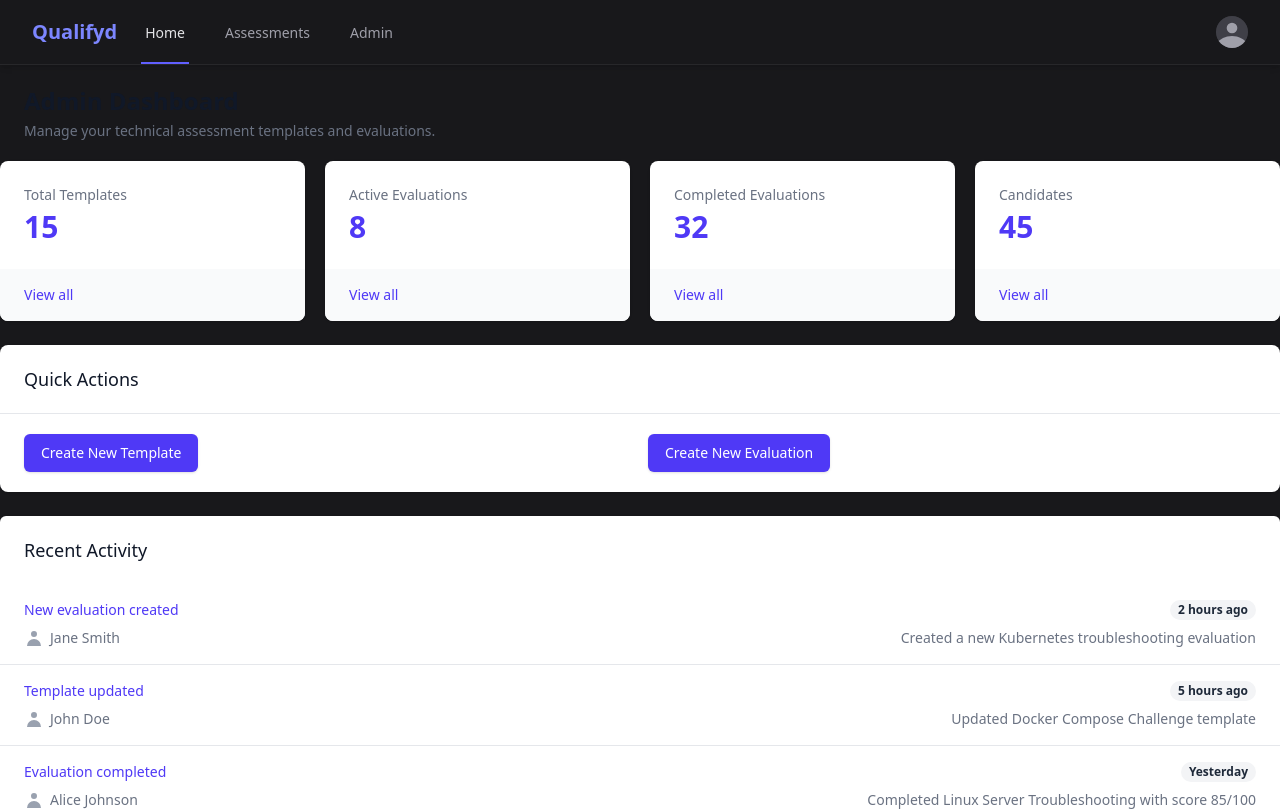
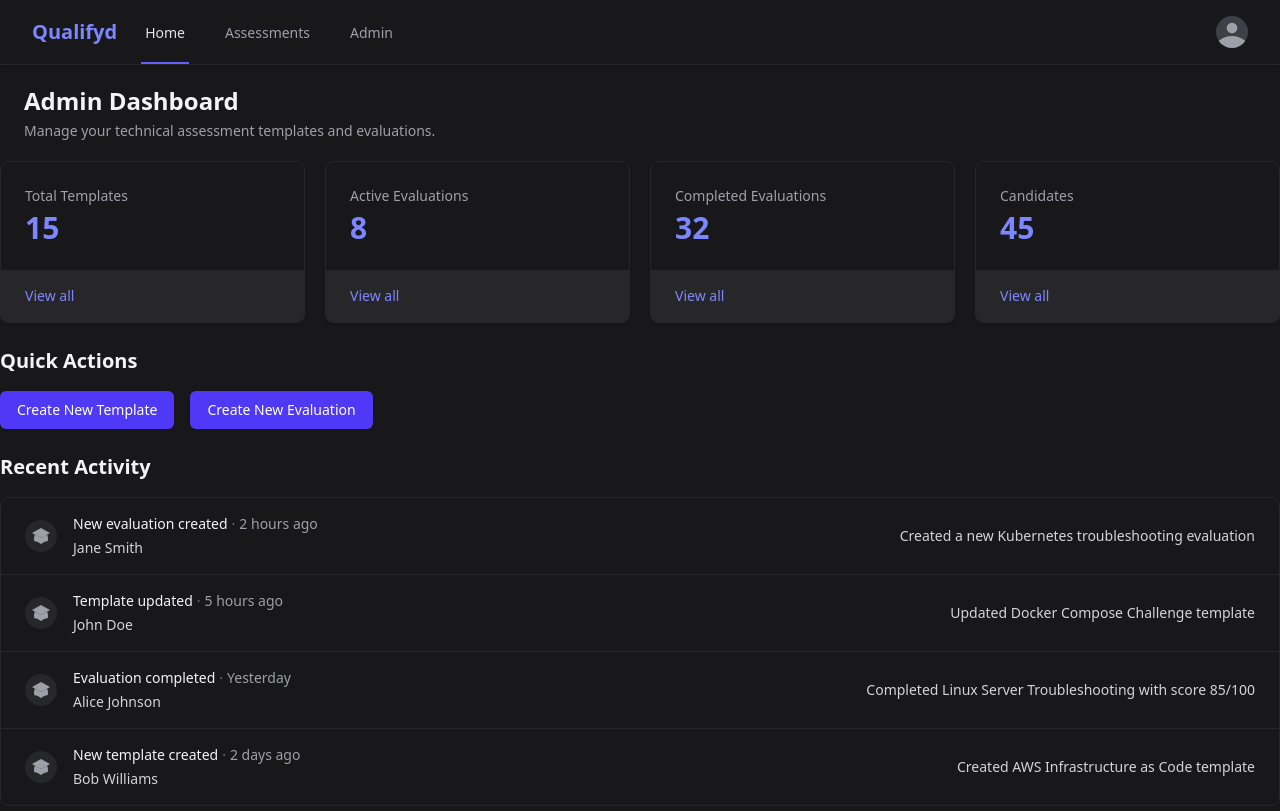
Before and after one commit to cstanislawski/qualifyd, a Next.js app in the folder frontend/: page /admin in a window 1280 px wide. Shown: the top 811 px of the page. Built offline with nearby package versions, Linux system fonts and the light colour scheme.

Commit message:
style: update homepage styles for improved readability and aesthetics

```diff
--- a/frontend/src/app/admin/page.tsx
+++ b/frontend/src/app/admin/page.tsx
@@ -49,70 +49,70 @@ export default function AdminDashboard() {
   return (
     <>
       <div className="px-4 py-5 sm:px-6">
-        <h1 className="text-2xl font-bold text-gray-900">Admin Dashboard</h1>
-        <p className="mt-1 max-w-2xl text-sm text-gray-500">Manage your technical assessment templates and evaluations.</p>
+        <h1 className="text-2xl font-bold text-zinc-100">Admin Dashboard</h1>
+        <p className="mt-1 max-w-2xl text-sm text-zinc-400">Manage your technical assessment templates and evaluations.</p>
       </div>
 
       {/* Stats */}
       <div className="grid grid-cols-1 gap-5 sm:grid-cols-2 lg:grid-cols-4 mb-6">
-        <div className="bg-white overflow-hidden shadow rounded-lg">
+        <div className="bg-zinc-900 overflow-hidden shadow rounded-lg border border-zinc-800">
           <div className="px-4 py-5 sm:p-6">
             <dl>
-              <dt className="text-sm font-medium text-gray-500 truncate">Total Templates</dt>
-              <dd className="mt-1 text-3xl font-semibold text-indigo-600">{statistics.totalTemplates}</dd>
+              <dt className="text-sm font-medium text-zinc-400 truncate">Total Templates</dt>
+              <dd className="mt-1 text-3xl font-semibold text-indigo-400">{statistics.totalTemplates}</dd>
             </dl>
           </div>
-          <div className="bg-gray-50 px-4 py-4 sm:px-6">
+          <div className="bg-zinc-800 px-4 py-4 sm:px-6">
             <div className="text-sm">
-              <Link href="/admin/templates" className="font-medium text-indigo-600 hover:text-indigo-500">
+              <Link href="/admin/templates" className="font-medium text-indigo-400 hover:text-indigo-300">
                 View all<span className="sr-only"> templates</span>
               </Link>
             </div>
           </div>
         </div>
 
-        <div className="bg-white overflow-hidden shadow rounded-lg">
+        <div className="bg-zinc-900 overflow-hidden shadow rounded-lg border border-zinc-800">
           <div className="px-4 py-5 sm:p-6">
             <dl>
-              <dt className="text-sm font-medium text-gray-500 truncate">Active Evaluations</dt>
-              <dd className="mt-1 text-3xl font-semibold text-indigo-600">{statistics.activeEvaluations}</dd>
+              <dt className="text-sm font-medium text-zinc-400 truncate">Active Evaluations</dt>
+              <dd className="mt-1 text-3xl font-semibold text-indigo-400">{statistics.activeEvaluations}</dd>
             </dl>
           </div>
-          <div className="bg-gray-50 px-4 py-4 sm:px-6">
+          <div className="bg-zinc-800 px-4 py-4 sm:px-6">
             <div className="text-sm">
-              <Link href="/admin/evaluations" className="font-medium text-indigo-600 hover:text-indigo-500">
+              <Link href="/admin/evaluations" className="font-medium text-indigo-400 hover:text-indigo-300">
                 View all<span className="sr-only"> evaluations</span>
               </Link>
             </div>
           </div>
         </div>
 
-        <div className="bg-white overflow-hidden shadow rounded-lg">
+        <div className="bg-zinc-900 overflow-hidden shadow rounded-lg border border-zinc-800">
           <div className="px-4 py-5 sm:p-6">
             <dl>
-              <dt className="text-sm font-medium text-gray-500 truncate">Completed Evaluations</dt>
-              <dd className="mt-1 text-3xl font-semibold text-indigo-600">{statistics.completedEvaluations}</dd>
+              <dt className="text-sm font-medium text-zinc-400 truncate">Completed Evaluations</dt>
+              <dd className="mt-1 text-3xl font-semibold text-indigo-400">{statistics.completedEvaluations}</dd>
             </dl>
           </div>
-          <div className="bg-gray-50 px-4 py-4 sm:px-6">
+          <div className="bg-zinc-800 px-4 py-4 sm:px-6">
             <div className="text-sm">
-              <Link href="/admin/evaluations?status=completed" className="font-medium text-indigo-600 hover:text-indigo-500">
+              <Link href="/admin/completed" className="font-medium text-indigo-400 hover:text-indigo-300">
                 View all<span className="sr-only"> completed evaluations</span>
               </Link>
             </div>
           </div>
         </div>
 
-        <div className="bg-white overflow-hidden shadow rounded-lg">
+        <div className="bg-zinc-900 overflow-hidden shadow rounded-lg border border-zinc-800">
           <div className="px-4 py-5 sm:p-6">
             <dl>
-              <dt className="text-sm font-medium text-gray-500 truncate">Candidates</dt>
-              <dd className="mt-1 text-3xl font-semibold text-indigo-600">{statistics.candidates}</dd>
+              <dt className="text-sm font-medium text-zinc-400 truncate">Candidates</dt>
+              <dd className="mt-1 text-3xl font-semibold text-indigo-400">{statistics.candidates}</dd>
             </dl>
           </div>
-          <div className="bg-gray-50 px-4 py-4 sm:px-6">
+          <div className="bg-zinc-800 px-4 py-4 sm:px-6">
             <div className="text-sm">
-              <Link href="/admin/candidates" className="font-medium text-indigo-600 hover:text-indigo-500">
+              <Link href="/admin/candidates" className="font-medium text-indigo-400 hover:text-indigo-300">
                 View all<span className="sr-only"> candidates</span>
               </Link>
             </div>
@@ -121,69 +121,55 @@ export default function AdminDashboard() {
       </div>
 
       {/* Quick Actions */}
-      <div className="bg-white shadow sm:rounded-lg mb-6">
-        <div className="px-4 py-5 sm:px-6">
-          <h2 className="text-lg font-medium text-gray-900">Quick Actions</h2>
-        </div>
-        <div className="border-t border-gray-200 px-4 py-5 sm:px-6">
-          <div className="grid grid-cols-1 gap-4 sm:grid-cols-2">
-            <div>
-              <Link
-                href="/admin/templates/new"
-                className="inline-flex items-center px-4 py-2 border border-transparent text-sm font-medium rounded-md shadow-sm text-white bg-indigo-600 hover:bg-indigo-700 focus:outline-none focus:ring-2 focus:ring-offset-2 focus:ring-indigo-500"
-              >
+      <div className="mb-6">
+        <h2 className="text-xl font-semibold text-zinc-100 mb-4">Quick Actions</h2>
+        <div className="flex space-x-4">
+          <Link href="/admin/templates/new" className="inline-flex items-center px-4 py-2 border border-transparent text-sm font-medium rounded-md shadow-sm text-white bg-indigo-600 hover:bg-indigo-700 focus:outline-none focus:ring-2 focus:ring-offset-2 focus:ring-indigo-500">
             Create New Template
           </Link>
-            </div>
-            <div>
-              <Link
-                href="/admin/evaluations/new"
-                className="inline-flex items-center px-4 py-2 border border-transparent text-sm font-medium rounded-md shadow-sm text-white bg-indigo-600 hover:bg-indigo-700 focus:outline-none focus:ring-2 focus:ring-offset-2 focus:ring-indigo-500"
-              >
+          <Link href="/admin/evaluations/new" className="inline-flex items-center px-4 py-2 border border-transparent text-sm font-medium rounded-md shadow-sm text-white bg-indigo-600 hover:bg-indigo-700 focus:outline-none focus:ring-2 focus:ring-offset-2 focus:ring-indigo-500">
             Create New Evaluation
           </Link>
         </div>
       </div>
-        </div>
-      </div>
 
       {/* Recent Activity */}
-      <div className="bg-white shadow overflow-hidden sm:rounded-md">
-        <div className="px-4 py-5 sm:px-6">
-          <h2 className="text-lg font-medium text-gray-900">Recent Activity</h2>
+      <div className="mb-6">
+        <h2 className="text-xl font-semibold text-zinc-100 mb-4">Recent Activity</h2>
+        <div className="bg-zinc-900 overflow-hidden shadow rounded-lg border border-zinc-800">
+          <ul className="divide-y divide-zinc-800">
+            {recentActivities.map((activity) => (
+              <li key={activity.id} className="px-4 py-4 sm:px-6">
+                <div className="flex items-center justify-between">
+                  <div className="flex items-center">
+                    <div className="flex-shrink-0">
+                      <svg className="h-8 w-8 rounded-full bg-zinc-800 p-1 text-zinc-400" fill="currentColor" viewBox="0 0 24 24">
+                        <path d="M12 14l9-5-9-5-9 5 9 5z" />
+                        <path d="M12 14l6.16-3.422a12.083 12.083 0 01.665 6.479A11.952 11.952 0 0012 20.055a11.952 11.952 0 00-6.824-2.998 12.078 12.078 0 01.665-6.479L12 14z" />
+                      </svg>
                     </div>
-        <ul className="divide-y divide-gray-200">
-          {recentActivities.map((activity) => (
-            <li key={activity.id}>
-              <div className="px-4 py-4 sm:px-6">
-                <div className="flex items-center justify-between">
-                  <p className="text-sm font-medium text-indigo-600 truncate">
-                    {activity.action}
-                  </p>
-                  <div className="ml-2 flex-shrink-0 flex">
-                    <p className="px-2 inline-flex text-xs leading-5 font-semibold rounded-full bg-gray-100 text-gray-800">
-                      {activity.date}
+                    <div className="ml-4">
+                      <div className="flex">
+                        <h3 className="text-sm font-medium text-zinc-100">{activity.action}</h3>
+                        <span className="ml-1 text-sm text-zinc-500">&middot;</span>
+                        <p className="ml-1 text-sm text-zinc-400">{activity.date}</p>
+                      </div>
+                      <div className="mt-1 flex">
+                        <p className="text-sm text-zinc-300 mr-2">
+                          <span className="font-medium text-zinc-300">{activity.user}</span>
                         </p>
                       </div>
                     </div>
-                <div className="mt-2 sm:flex sm:justify-between">
-                  <div className="sm:flex">
-                    <p className="flex items-center text-sm text-gray-500">
-                      <svg className="flex-shrink-0 mr-1.5 h-5 w-5 text-gray-400" xmlns="http://www.w3.org/2000/svg" viewBox="0 0 20 20" fill="currentColor" aria-hidden="true">
-                        <path fillRule="evenodd" d="M10 9a3 3 0 100-6 3 3 0 000 6zm-7 9a7 7 0 1114 0H3z" clipRule="evenodd" />
-                      </svg>
-                      {activity.user}
-                    </p>
                   </div>
-                  <div className="mt-2 flex items-center text-sm text-gray-500 sm:mt-0">
-                    <p>{activity.description}</p>
-                  </div>
+                  <div className="text-sm text-zinc-300">
+                    {activity.description}
                   </div>
                 </div>
               </li>
             ))}
           </ul>
         </div>
+      </div>
     </>
   );
 }
```
Also changed, not shown: frontend/src/app/candidate/assessments/page.tsx (+39 -59 lines), frontend/src/app/page.tsx (+17 -17 lines). Lines whose indentation alone changed are shown as unchanged.
